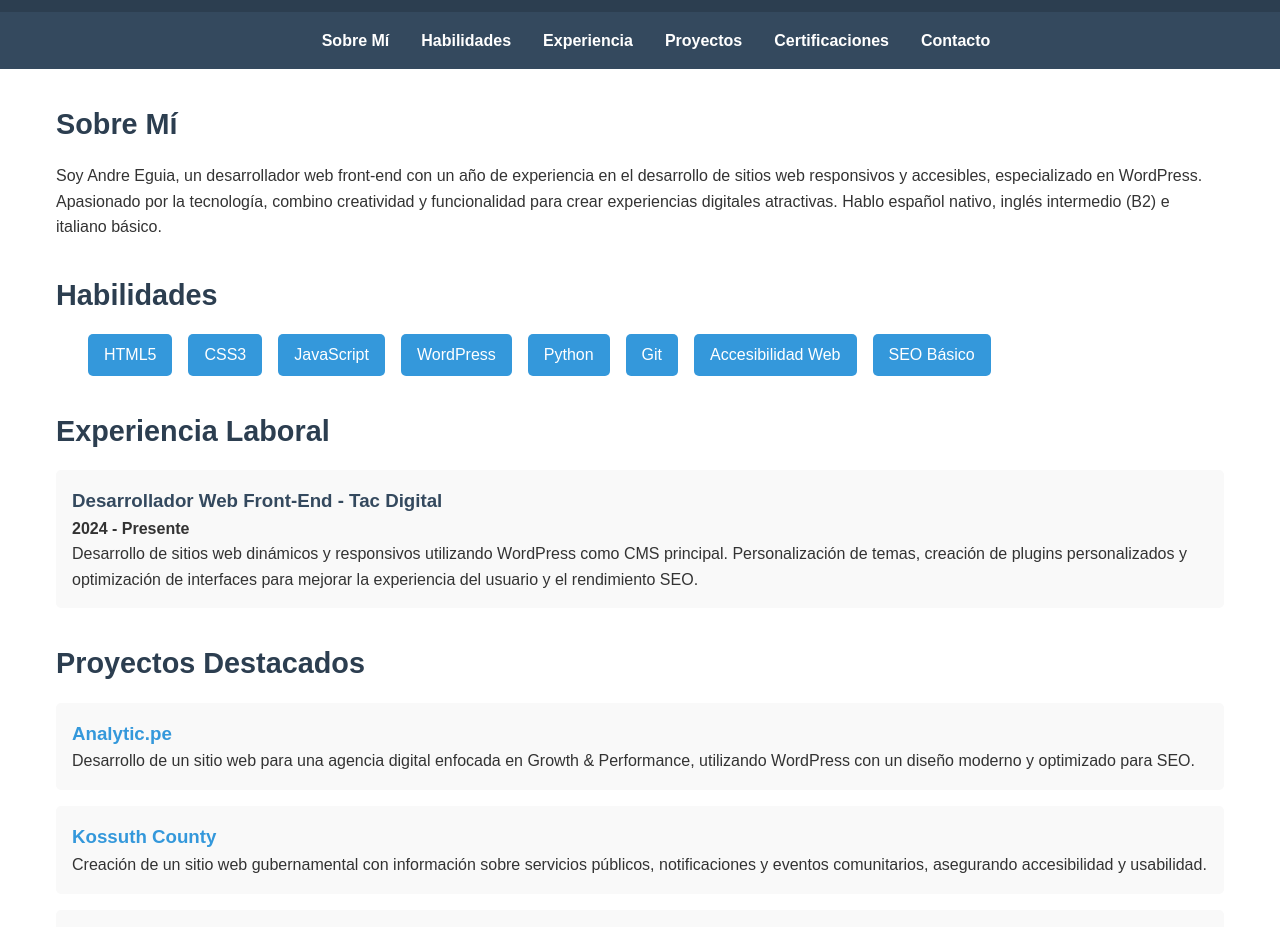
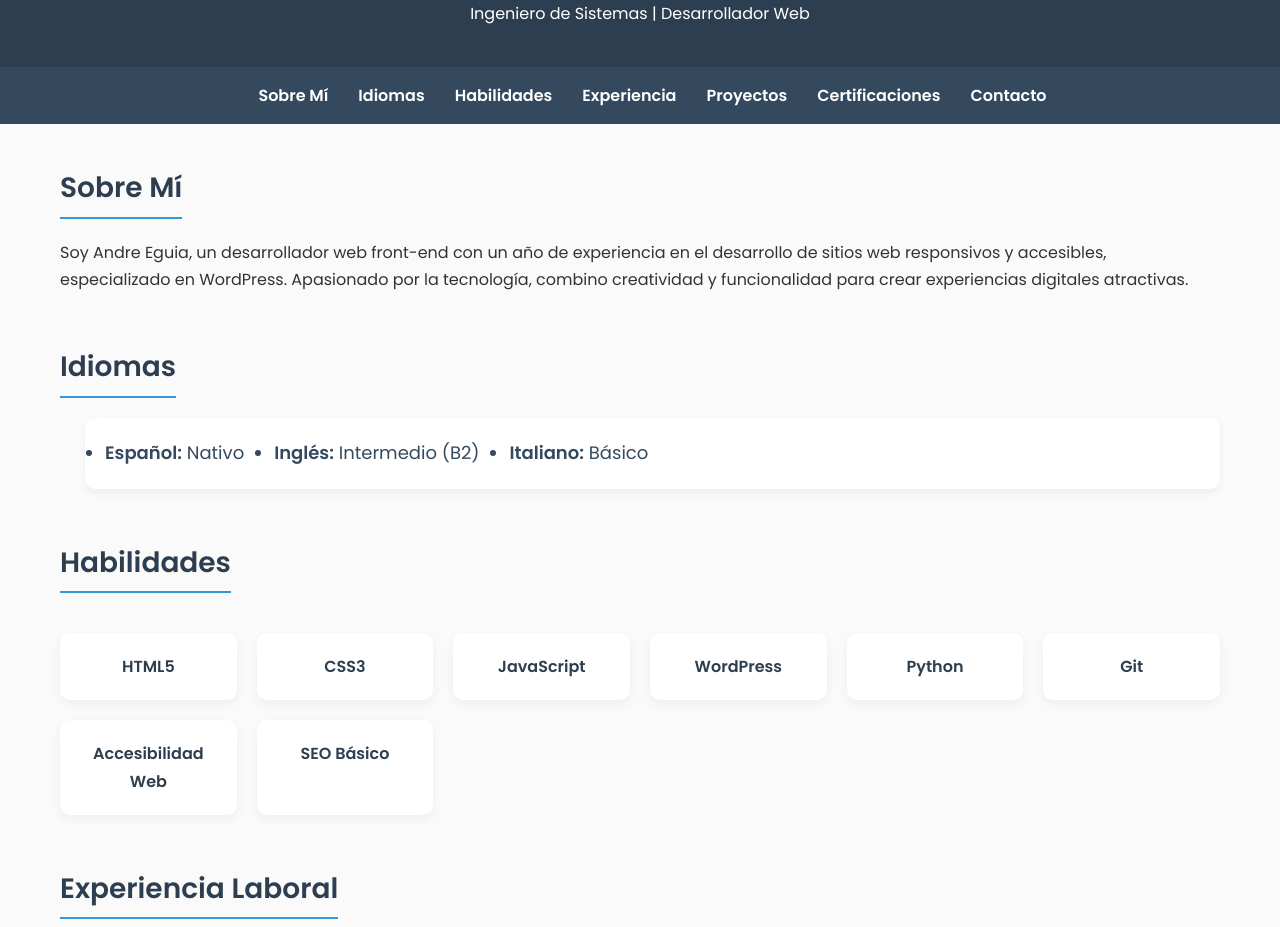
Before and after one commit to maldest/Lab01_DA_g2, a plain HTML site: page index.html in a window 1280 px wide. Shown: the part 118-1045 px from the top of the page. Drawn offline with Linux system fonts and the light colour scheme.

Commit message:
correcciones

```diff
--- a/index.html
+++ b/index.html
@@ -7,16 +7,18 @@
     <meta name="keywords" content="portafolio, desarrollador web, WordPress, front-end, Cisco certificaciones, Python">
     <meta name="author" content="Andre Eguia">
     <title>Portafolio Profesional - Andre Eguia</title>
+    <link href="https://fonts.googleapis.com/css2?family=Poppins:wght@400;600&display=swap" rel="stylesheet">
     <link rel="stylesheet" href="styles.css">
 </head>
 <body>
     <header>
         <h1>Andre Eguia</h1>
-        <p>Desarrollador Web Front-End | Especialista en WordPress</p>
+        <p>Ingeniero de Sistemas | Desarrollador Web</p>
     </header>
     <nav>
         <ul>
             <li><a href="#about">Sobre Mí</a></li>
+            <li><a href="#languages">Idiomas</a></li>
             <li><a href="#skills">Habilidades</a></li>
             <li><a href="#experience">Experiencia</a></li>
             <li><a href="#projects">Proyectos</a></li>
@@ -27,21 +29,32 @@
     <main>
         <section id="about">
             <h2>Sobre Mí</h2>
-            <p>Soy Andre Eguia, un desarrollador web front-end con un año de experiencia en el desarrollo de sitios web responsivos y accesibles, especializado en WordPress. Apasionado por la tecnología, combino creatividad y funcionalidad para crear experiencias digitales atractivas. Hablo español nativo, inglés intermedio (B2) e italiano básico.</p>
+            <p>Soy Andre Eguia, un desarrollador web front-end con un año de experiencia en el desarrollo de sitios web responsivos y accesibles, especializado en WordPress. Apasionado por la tecnología, combino creatividad y funcionalidad para crear experiencias digitales atractivas.</p>
         </section>
+
+        <section id="languages">
+            <h2>Idiomas</h2>
+            <ul class="languages-list">
+                <li><strong>Español:</strong> Nativo</li>
+                <li><strong>Inglés:</strong> Intermedio (B2)</li>
+                <li><strong>Italiano:</strong> Básico</li>
+            </ul>
+        </section>
+
         <section id="skills">
             <h2>Habilidades</h2>
-            <ul class="skills-list">
-                <li>HTML5</li>
-                <li>CSS3</li>
-                <li>JavaScript</li>
-                <li>WordPress</li>
-                <li>Python</li>
-                <li>Git</li>
-                <li>Accesibilidad Web</li>
-                <li>SEO Básico</li>
-            </ul>
+            <div class="skills-grid">
+                <div class="skill-card">HTML5</div>
+                <div class="skill-card">CSS3</div>
+                <div class="skill-card">JavaScript</div>
+                <div class="skill-card">WordPress</div>
+                <div class="skill-card">Python</div>
+                <div class="skill-card">Git</div>
+                <div class="skill-card">Accesibilidad Web</div>
+                <div class="skill-card">SEO Básico</div>
+            </div>
         </section>
+
         <section id="experience">
             <h2>Experiencia Laboral</h2>
             <article>
@@ -50,25 +63,27 @@
                 <p>Desarrollo de sitios web dinámicos y responsivos utilizando WordPress como CMS principal. Personalización de temas, creación de plugins personalizados y optimización de interfaces para mejorar la experiencia del usuario y el rendimiento SEO.</p>
             </article>
         </section>
+
         <section id="projects">
             <h2>Proyectos Destacados</h2>
             <article>
-                <h3><a href="https://www.analytic.pe/" target="_blank">Analytic.pe</a></h3>
+                <h3><a href="https://www.analytic.pe/">Analytic.pe</a></h3>
                 <p>Desarrollo de un sitio web para una agencia digital enfocada en Growth & Performance, utilizando WordPress con un diseño moderno y optimizado para SEO.</p>
             </article>
             <article>
-                <h3><a href="https://www.kossuthcounty.iowa.gov/" target="_blank">Kossuth County</a></h3>
+                <h3><a href="https://www.kossuthcounty.iowa.gov/">Kossuth County</a></h3>
                 <p>Creación de un sitio web gubernamental con información sobre servicios públicos, notificaciones y eventos comunitarios, asegurando accesibilidad y usabilidad.</p>
             </article>
             <article>
-                <h3><a href="https://spenceriowacity.com/" target="_blank">City of Spencer</a></h3>
+                <h3><a href="https://spenceriowacity.com/">City of Spencer</a></h3>
                 <p>Desarrollo de un portal municipal con actualizaciones en tiempo real sobre eventos y servicios, implementado en WordPress con un diseño responsivo.</p>
             </article>
             <article>
-                <h3><a href="https://www.shaylabeefund.com/" target="_blank">Shayla Bee Fund</a></h3>
+                <h3><a href="https://www.shaylabeefund.com/">Shayla Bee Fund</a></h3>
                 <p>Construcción de un sitio web para una organización benéfica, con un enfoque en la narrativa emocional y la facilidad de donaciones, utilizando WordPress.</p>
             </article>
         </section>
+
         <section id="certifications">
             <h2>Certificaciones</h2>
             <ul>
@@ -81,6 +96,7 @@
                 <li>Certificación en Gestión de Proyectos (detalles a especificar según el proveedor)</li>
             </ul>
         </section>
+
         <section id="contact">
             <h2>Contacto</h2>
             <form action="/submit" method="POST">
--- a/styles.css
+++ b/styles.css
@@ -5,152 +5,205 @@
 }
 
 body {
-    font-family: Arial, sans-serif;
-    line-height: 1.6;
+    font-family: 'Poppins', sans-serif;
+    line-height: 1.7;
     color: #333;
+    background: #fafafa;
 }
 
+/* Encabezado */
 header {
     background: #2c3e50;
     color: #fff;
-    padding: 1rem;
+    padding: 40px 20px;
     text-align: center;
 }
 
 header h1 {
-    font-size: 2.5rem;
-    margin-bottom: 0.5rem;
+    font-size: 40px;
+    margin-bottom: 10px;
 }
 
+/* Navegación estilo WordPress */
 nav {
     background: #34495e;
-    padding: 1rem;
+    padding: 15px;
+    position: sticky;
+    top: 0;
+    z-index: 1000;
 }
 
 nav ul {
     list-style: none;
     display: flex;
     justify-content: center;
-    gap: 2rem;
+    gap: 30px;
+    flex-wrap: wrap;
 }
 
 nav a {
     color: #fff;
     text-decoration: none;
-    font-weight: bold;
+    font-weight: 600;
+    transition: color 0.3s;
 }
 
 nav a:hover {
     color: #3498db;
 }
 
+/* Contenido principal */
 main {
     max-width: 1200px;
-    margin: 2rem auto;
-    padding: 0 1rem;
+    margin: 40px auto;
+    padding: 0 20px;
 }
 
 section {
-    margin-bottom: 2rem;
+    margin-bottom: 50px;
 }
 
 section h2 {
     color: #2c3e50;
-    margin-bottom: 1rem;
-    font-size: 1.8rem;
+    margin-bottom: 20px;
+    font-size: 28px;
+    border-bottom: 2px solid #3498db;
+    display: inline-block;
+    padding-bottom: 5px;
 }
 
+/* Sección Idiomas */
+.languages-list {
+    display: flex;
+    gap: 30px;
+    flex-wrap: wrap;
+    background: #fff;
+    padding: 20px;
+    border-radius: 10px;
+    box-shadow: 0 4px 10px rgba(0,0,0,0.05);
+}
+
+.languages-list li {
+    font-size: 18px;
+    color: #34495e;
+}
+
+/* Habilidades */
+.skills-grid {
+    display: grid;
+    grid-template-columns: repeat(auto-fit, minmax(150px, 1fr));
+    gap: 20px;
+    margin-top: 20px;
+}
+
+.skill-card {
+    background: #fff;
+    padding: 20px;
+    text-align: center;
+    font-weight: bold;
+    color: #2c3e50;
+    border-radius: 10px;
+    box-shadow: 0 4px 12px rgba(0,0,0,0.05);
+    transition: all 0.3s ease;
+}
+
+.skill-card:hover {
+    background: #3498db;
+    color: #fff;
+    transform: translateY(-5px);
+}
+
+/* Artículos */
 article {
-    background: #f9f9f9;
-    padding: 1rem;
-    border-radius: 5px;
-    margin-bottom: 1rem;
+    background: #fff;
+    padding: 25px;
+    border-radius: 10px;
+    margin-bottom: 25px;
+    box-shadow: 0 4px 12px rgba(0,0,0,0.05);
 }
 
 article h3 {
     color: #34495e;
+    margin-bottom: 10px;
 }
 
 article a {
     color: #3498db;
     text-decoration: none;
+    font-weight: 600;
 }
 
 article a:hover {
     text-decoration: underline;
 }
 
+/* Listas */
 ul {
     list-style: disc;
-    margin-left: 2rem;
+    margin-left: 25px;
 }
 
-.skills-list {
-    display: flex;
-    flex-wrap: wrap;
-    gap: 1rem;
-}
-
-.skills-list li {
-    background: #3498db;
-    color: #fff;
-    padding: 0.5rem 1rem;
-    border-radius: 5px;
-}
-
+/* Formulario */
 form {
     display: flex;
     flex-direction: column;
-    gap: 1rem;
+    gap: 15px;
     max-width: 500px;
+    background: #fff;
+    padding: 25px;
+    border-radius: 10px;
+    box-shadow: 0 4px 12px rgba(0,0,0,0.05);
 }
 
 label {
-    font-weight: bold;
+    font-weight: 600;
 }
 
 input, textarea {
-    padding: 0.5rem;
+    padding: 12px;
     border: 1px solid #ccc;
-    border-radius: 5px;
-    font-size: 1rem;
+    border-radius: 8px;
+    font-size: 16px;
+    width: 100%;
 }
 
 button {
     background: #3498db;
     color: #fff;
-    padding: 0.75rem;
+    padding: 12px;
     border: none;
-    border-radius: 5px;
+    border-radius: 8px;
     cursor: pointer;
-    font-size: 1rem;
+    font-size: 16px;
+    font-weight: 600;
+    transition: background 0.3s;
 }
 
 button:hover {
     background: #2980b9;
 }
 
+/* Footer */
 footer {
     background: #2c3e50;
     color: #fff;
     text-align: center;
-    padding: 1rem;
-    position: relative;
-    bottom: 0;
-    width: 100%;
+    padding: 25px;
+    margin-top: 40px;
 }
 
+/* Responsive */
 @media (max-width: 768px) {
     nav ul {
         flex-direction: column;
-        gap: 1rem;
+        gap: 15px;
     }
 
     header h1 {
-        font-size: 2rem;
+        font-size: 32px;
     }
 
     section h2 {
-        font-size: 1.5rem;
+        font-size: 22px;
     }
 }
```
